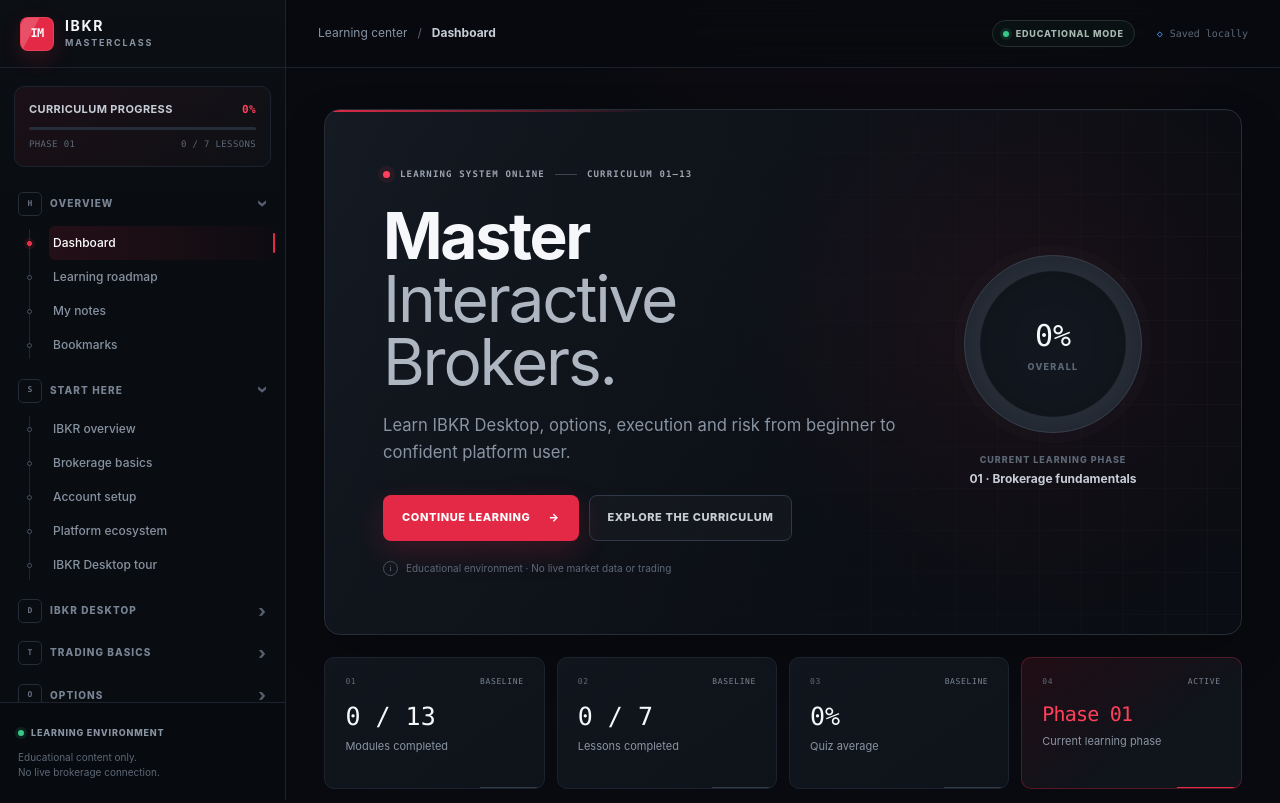
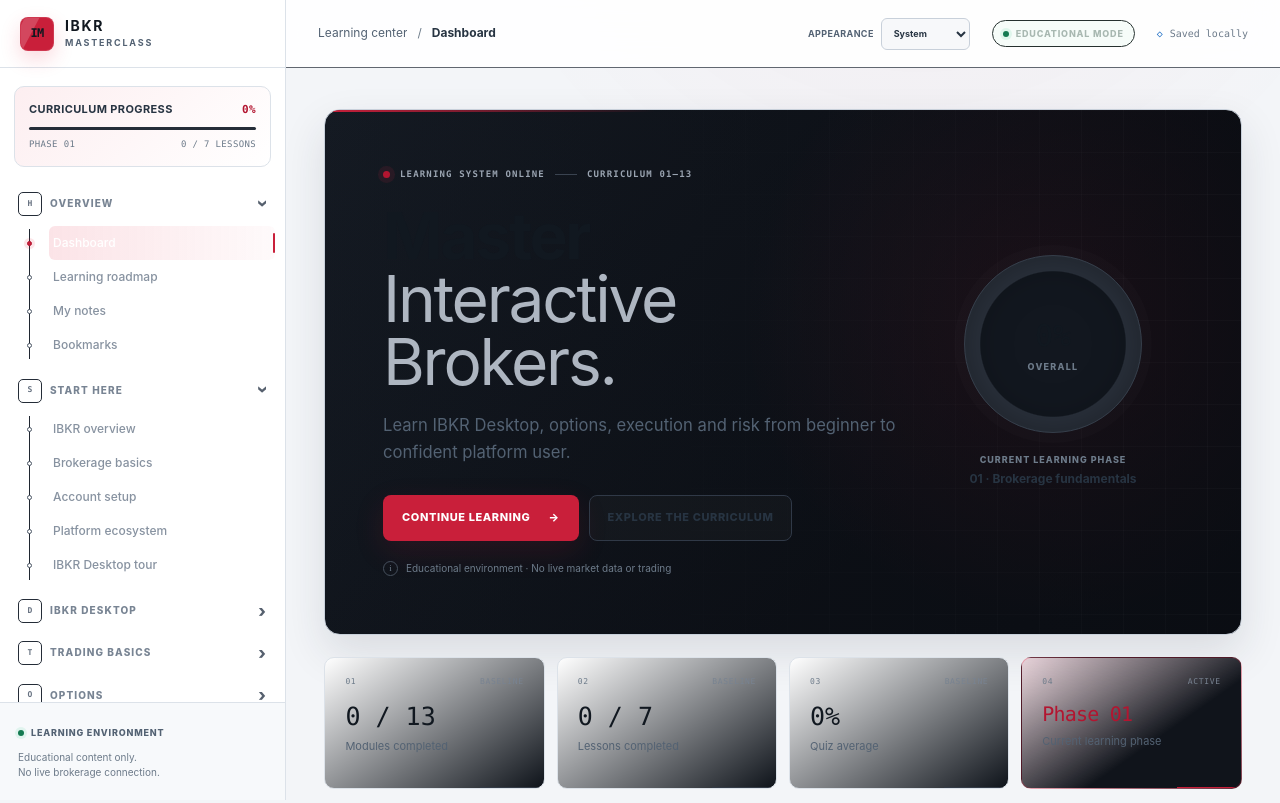
Before and after one commit to bojan09/ibkr_masterclass, a website with bundled scripts: page index.html in a window 1280 px wide. Shown: the top 803 px of the page. Built offline with nearby package versions, Linux system fonts and the light colour scheme.

Commit message:
feat: add persistent light and dark themes

```diff
--- a/css/layout.css
+++ b/css/layout.css
@@ -74,7 +74,7 @@
 .sidebar__footer {
   padding: 16px 18px 20px;
   border-top: 1px solid var(--color-border-soft);
-  background: rgb(8 10 15 / 0.9);
+  background: var(--color-sidebar-footer);
 }
 
 .sidebar__footer p {
@@ -98,7 +98,7 @@
   justify-content: space-between;
   padding: 0 clamp(20px, 2.5vw, 42px);
   border-bottom: 1px solid rgb(37 45 57 / 0.72);
-  background: rgb(8 10 15 / 0.82);
+  background: var(--color-overlay);
   backdrop-filter: blur(16px);
 }
 
@@ -116,6 +116,27 @@
 
 .topbar__right {
   gap: 22px;
+}
+
+.theme-control {
+  display: flex;
+  align-items: center;
+  gap: 7px;
+  color: var(--color-muted);
+  font-size: 9px;
+  font-weight: 700;
+  letter-spacing: 0.04em;
+  text-transform: uppercase;
+}
+
+.theme-control select {
+  min-height: 32px;
+  padding: 4px 25px 4px 8px;
+  border: 1px solid var(--color-border);
+  border-radius: var(--radius-sm);
+  background: var(--color-panel-2);
+  color: var(--color-text-soft);
+  font: inherit;
 }
 
 .breadcrumb {
--- a/css/responsive.css
+++ b/css/responsive.css
@@ -114,6 +114,7 @@
   }
 
   .topbar__right .sync-status,
+  .theme-control > span,
   .breadcrumb span,
   .breadcrumb i {
     display: none;
--- a/css/variables.css
+++ b/css/variables.css
@@ -30,4 +30,34 @@
   --radius-lg: 16px;
   --transition-fast: 150ms ease;
   --transition-base: 240ms ease;
+  --color-overlay: rgb(8 10 15 / 0.82);
+  --color-sidebar-footer: rgb(8 10 15 / 0.9);
+  --color-field: #090d12;
 }
+
+:root[data-theme="light"] {
+  color-scheme: light;
+  --color-bg: #f3f5f8;
+  --color-bg-soft: #e9edf2;
+  --color-sidebar: #ffffff;
+  --color-panel: #ffffff;
+  --color-panel-2: #f7f8fa;
+  --color-panel-3: #edf1f5;
+  --color-border: #c8d0da;
+  --color-border-soft: #dce2e9;
+  --color-text: #111820;
+  --color-text-soft: #273442;
+  --color-muted: #536273;
+  --color-subtle: #6d7b8a;
+  --color-accent: #c91f3a;
+  --color-accent-bright: #b31530;
+  --color-accent-dark: #8d1428;
+  --color-success: #147a51;
+  --color-warning: #895b05;
+  --color-info: #1769c2;
+  --shadow-panel: 0 18px 44px rgb(31 45 61 / 0.12);
+  --shadow-accent: 0 10px 30px rgb(201 31 58 / 0.14);
+  --color-overlay: rgb(255 255 255 / 0.9);
+  --color-sidebar-footer: rgb(247 249 251 / 0.96);
+  --color-field: #ffffff;
+}
--- a/index.html
+++ b/index.html
@@ -1,5 +1,5 @@
 <!doctype html>
-<html lang="en">
+<html lang="en" data-theme="dark" data-theme-preference="system">
   <head>
     <meta charset="utf-8">
     <meta name="viewport" content="width=device-width, initial-scale=1">
@@ -68,6 +68,14 @@
             </nav>
           </div>
           <div class="topbar__right">
+            <label class="theme-control" for="theme-select">
+              <span>Appearance</span>
+              <select id="theme-select" aria-label="Appearance theme">
+                <option value="system">System</option>
+                <option value="dark">Dark</option>
+                <option value="light">Light</option>
+              </select>
+            </label>
             <span class="data-badge"><i aria-hidden="true"></i> Educational mode</span>
             <span class="sync-status" id="sync-status"><span aria-hidden="true">◇</span> Saved locally</span>
           </div>
--- a/js/app.js
+++ b/js/app.js
@@ -15,6 +15,7 @@ import {
 import { createRouter } from "./router.js";
 import { createStorage } from "./storage.js";
 import { createSidebarController } from "./ui.js";
+import { createThemeController } from "./theme.js";
 import { renderDesktopSimulator } from "./desktop-simulator.js";
 import { renderOrderSimulator } from "./order-simulator.js";
 import { renderOptionsFundamentals } from "./options-fundamentals.js";
@@ -76,6 +77,10 @@ function startApplication() {
   const syncStatus = getRequiredElement("sync-status");
   const storage = createStorage();
   const state = storage.get();
+  const themeController = createThemeController({
+    select: getRequiredElement("theme-select"),
+    storage,
+  });
 
   storage.set("settings", state.settings);
   syncStatus.innerHTML = storage.isPersistent()
@@ -217,6 +222,7 @@ function startApplication() {
       router.stop();
       pageCleanup();
       sidebarController.destroy();
+      themeController.destroy();
     },
     { once: true },
   );
--- a/js/storage.js
+++ b/js/storage.js
@@ -1,4 +1,4 @@
-export const APP_STORAGE_VERSION = 2;
+export const APP_STORAGE_VERSION = 3;
 export const APP_STORAGE_KEY = "ibkr-masterclass-state";
 
 const DEFAULT_STATE = Object.freeze({
@@ -12,6 +12,7 @@ const DEFAULT_STATE = Object.freeze({
   settings: {
     sidebarCollapsed: false,
     reducedMotion: false,
+    theme: "system",
   },
   recentLessons: [],
   practiceTrades: [],
@@ -84,7 +85,8 @@ function isValidValue(key, value) {
     return (
       isPlainObject(value) &&
       typeof value.sidebarCollapsed === "boolean" &&
-      typeof value.reducedMotion === "boolean"
+      typeof value.reducedMotion === "boolean" &&
+      ["dark", "light", "system"].includes(value.theme)
     );
   }
   if (key === "learningStatistics") {
@@ -108,6 +110,13 @@ function migrate(rawState) {
   let migrated = clone(rawState);
   if (version === 0) migrated = { ...migrated, version: 1 };
   if (migrated.version === 1) migrated = { ...migrated, version: 2, simulatorState: {} };
+  if (migrated.version === 2) {
+    migrated = {
+      ...migrated,
+      version: 3,
+      settings: { ...DEFAULT_STATE.settings, ...(isPlainObject(migrated.settings) ? migrated.settings : {}) },
+    };
+  }
 
   return migrated;
 }
--- /dev/null
+++ b/js/theme.js
@@ -0,0 +1,48 @@
+export const THEME_VALUES = Object.freeze(["dark", "light", "system"]);
+
+export function normalizeTheme(value) {
+  return THEME_VALUES.includes(value) ? value : "system";
+}
+
+export function resolveTheme(value, prefersDark) {
+  const preference = normalizeTheme(value);
+  return preference === "system" ? (prefersDark ? "dark" : "light") : preference;
+}
+
+export function applyTheme(documentElement, value, prefersDark) {
+  const preference = normalizeTheme(value);
+  const resolved = resolveTheme(preference, prefersDark);
+  documentElement.dataset.theme = resolved;
+  documentElement.dataset.themePreference = preference;
+  documentElement.style.colorScheme = resolved;
+  return resolved;
+}
+
+export function createThemeController({ select, storage, documentRef = document, windowRef = window }) {
+  const media = windowRef.matchMedia("(prefers-color-scheme: dark)");
+  const applyPreference = (preference) => applyTheme(documentRef.documentElement, preference, media.matches);
+  const initial = normalizeTheme(storage.get("settings").theme);
+  select.value = initial;
+  applyPreference(initial);
+
+  const handleChange = () => {
+    const preference = normalizeTheme(select.value);
+    const settings = storage.get("settings");
+    storage.set("settings", { ...settings, theme: preference });
+    select.value = preference;
+    applyPreference(preference);
+  };
+  const handleSystemChange = () => {
+    if (select.value === "system") applyPreference("system");
+  };
+
+  select.addEventListener("change", handleChange);
+  media.addEventListener?.("change", handleSystemChange);
+
+  return {
+    destroy() {
+      select.removeEventListener("change", handleChange);
+      media.removeEventListener?.("change", handleSystemChange);
+    },
+  };
+}
--- /dev/null
+++ b/tests/theme.test.js
@@ -0,0 +1,30 @@
+import test from "node:test";
+import assert from "node:assert/strict";
+
+import { applyTheme, normalizeTheme, resolveTheme } from "../js/theme.js";
+
+test("theme normalization accepts supported choices and rejects stale values", () => {
+  assert.equal(normalizeTheme("dark"), "dark");
+  assert.equal(normalizeTheme("light"), "light");
+  assert.equal(normalizeTheme("system"), "system");
+  assert.equal(normalizeTheme("sepia"), "system");
+  assert.equal(normalizeTheme(undefined), "system");
+});
+
+test("system theme resolves from the operating system without changing explicit choices", () => {
+  assert.equal(resolveTheme("system", true), "dark");
+  assert.equal(resolveTheme("system", false), "light");
+  assert.equal(resolveTheme("light", true), "light");
+  assert.equal(resolveTheme("dark", false), "dark");
+});
+
+test("applying a theme exposes both selected and resolved values", () => {
+  const root = { dataset: {}, style: { colorScheme: "" } };
+
+  const resolved = applyTheme(root, "system", false);
+
+  assert.equal(resolved, "light");
+  assert.equal(root.dataset.theme, "light");
+  assert.equal(root.dataset.themePreference, "system");
+  assert.equal(root.style.colorScheme, "light");
+});
```
Also changed, not shown: tests/production-contracts.test.js (+3 -1 lines), tests/storage.test.js (+18 -1 lines).
